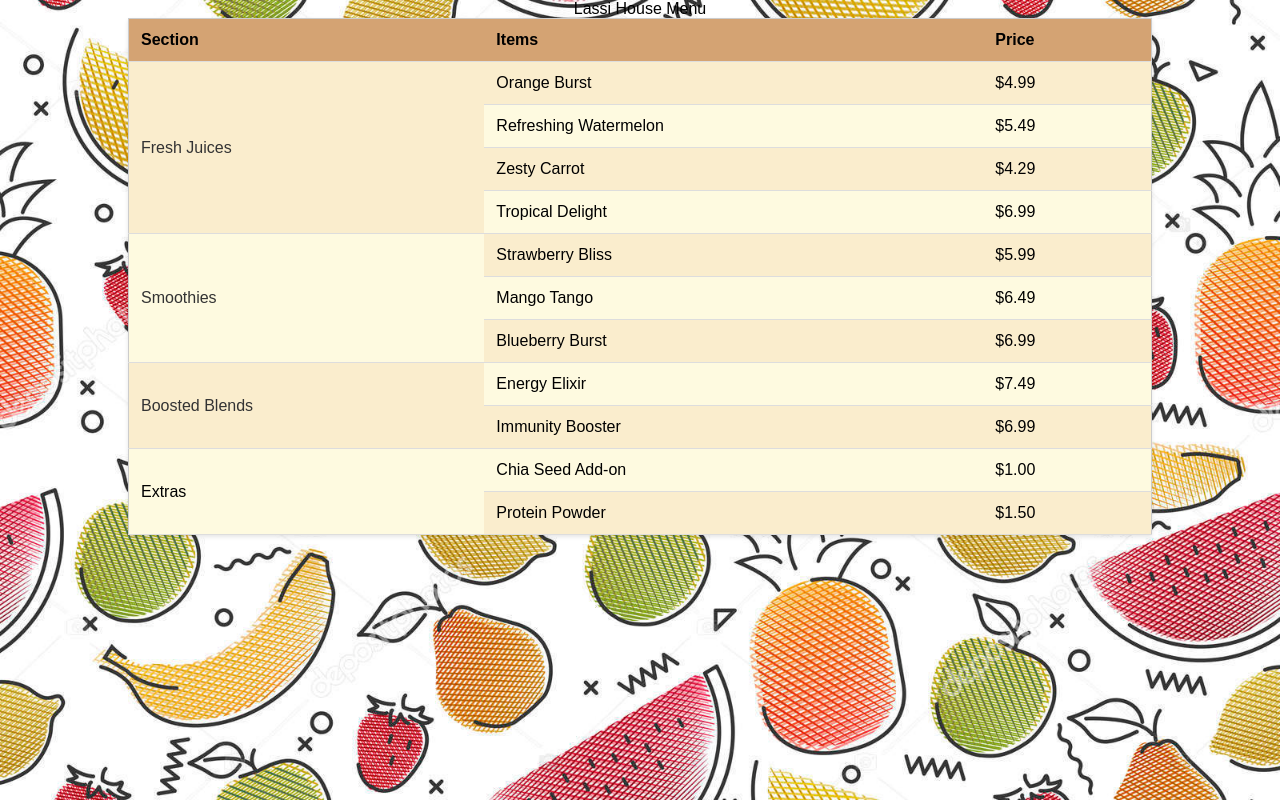
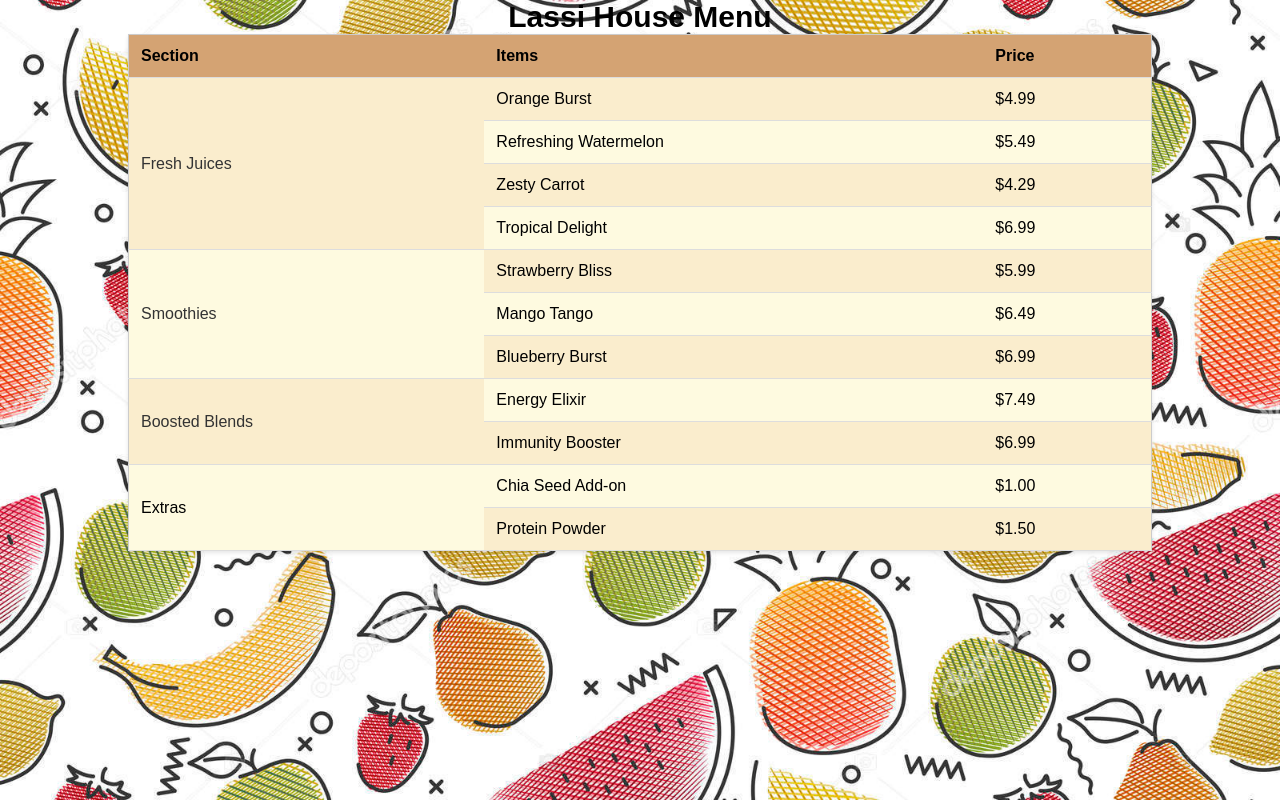
Before and after one commit to Likhita-Narra/Modern-Web-Applications, a plain HTML site: page Tables using HTML, CSS/index.html in a window 1280 px wide. Drawn offline with Linux system fonts and the light colour scheme.

Commit message:
Modified table heading

```diff
--- a/Tables using HTML, CSS/index.html
+++ b/Tables using HTML, CSS/index.html
@@ -8,7 +8,7 @@
 </head>
 <body>
     <table>
-        <caption>Lassi House Menu</caption>
+        <caption style="font-size: 30px;"><b>Lassi House Menu</b></caption>
         <thead>
         <tr>
             <th>Section</th>
```
